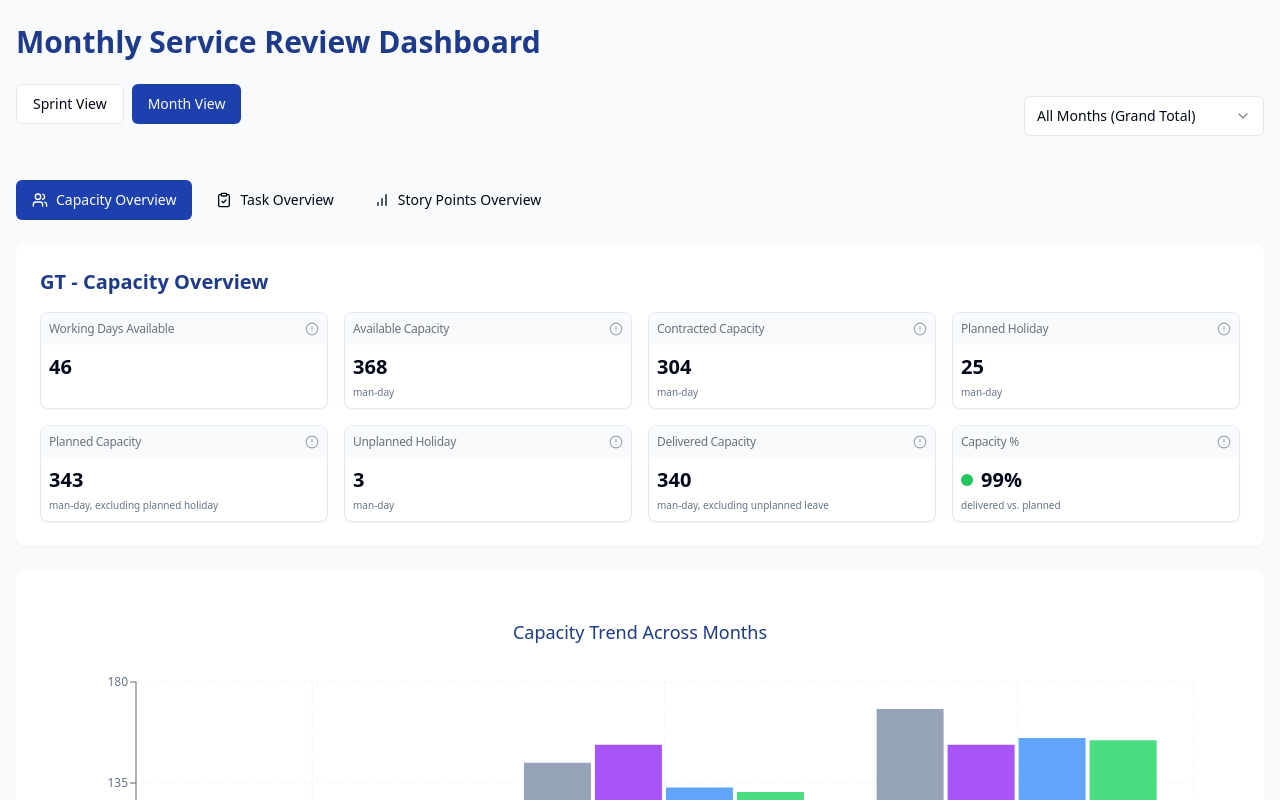
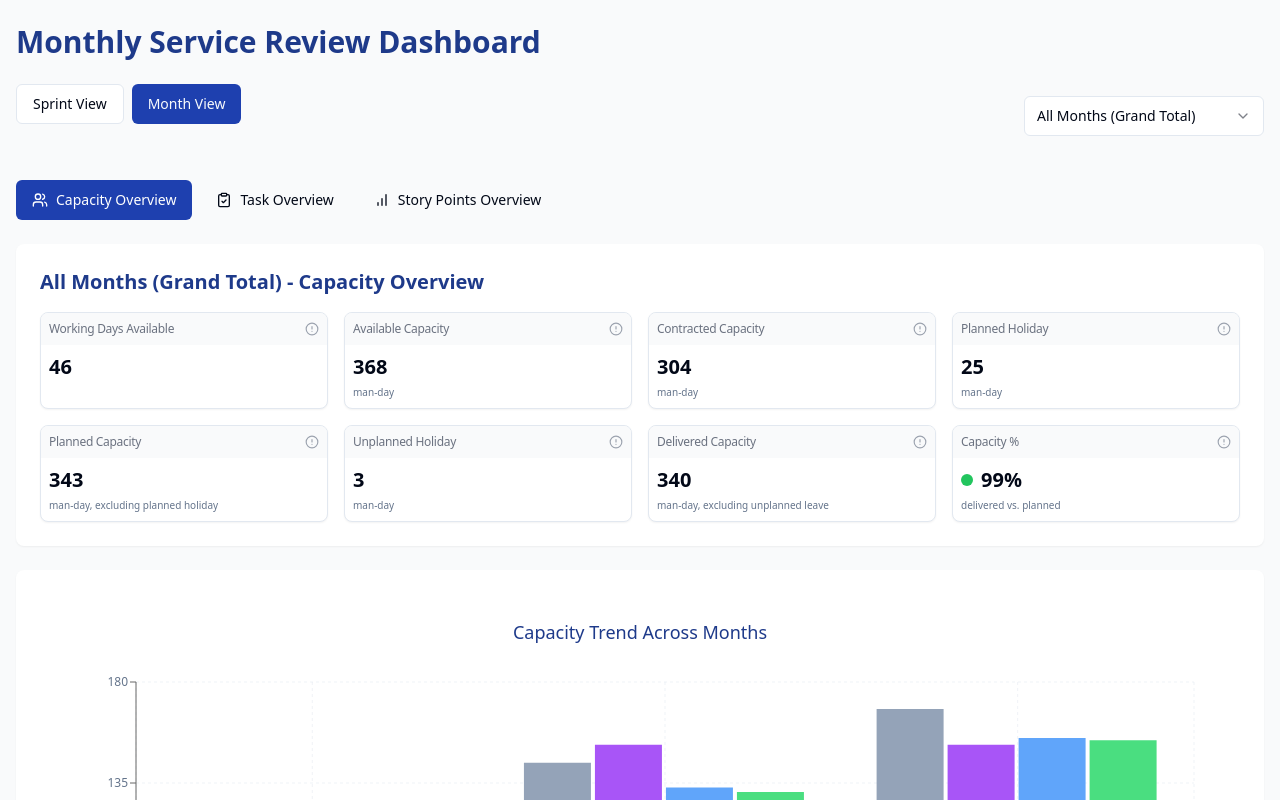
Before and after one commit to ionutlicurici88/adm-monthly-service-review-dashboard, a React (Vite) app: page / in a window 1280 px wide. Shown: the top 800 px of the page. Built offline with nearby package versions, Linux system fonts and the light colour scheme.

Commit message:
Fix: Update overview titles for Grand Total
Update the overview titles to include "Grand Total" when the "All Months" option is selected.

```diff
--- a/src/components/dashboard/MonthCapacityOverview.tsx
+++ b/src/components/dashboard/MonthCapacityOverview.tsx
@@ -9,6 +9,7 @@ interface MonthCapacityOverviewProps {
 const MonthCapacityOverview = ({ data }: MonthCapacityOverviewProps) => {
   const {
     monthName,
+    monthId,
     workingDaysAvailable,
     availableCapacity,
     contractedCapacity,
@@ -19,10 +20,14 @@ const MonthCapacityOverview = ({ data }: MonthCapacityOverviewProps) => {
     capacityPercentage,
   } = data;
 
+  const title = monthId === "grand_total"
+    ? "All Months (Grand Total) - Capacity Overview"
+    : `${monthName} - Capacity Overview`;
+
   return (
     <div className="space-y-4 w-full">
       <h2 className="text-xl font-semibold text-dashboard-blue-dark">
-        {monthName} - Capacity Overview
+        {title}
       </h2>
 
       <div className="grid grid-cols-1 sm:grid-cols-2 lg:grid-cols-4 gap-4">
--- a/src/components/dashboard/StoryPointsOverview.tsx
+++ b/src/components/dashboard/StoryPointsOverview.tsx
@@ -1,4 +1,3 @@
-
 import { StoryPointsOverview as StoryPointsOverviewType } from "@/types/dashboard";
 import StatCard from "./StatCard";
 import StoryPointsTrend from "./StoryPointsTrend";
@@ -31,7 +30,11 @@ const StoryPointsOverview = ({ data, allData = [], excludeFirstSprint = false }:
   const isMonthView = !!monthName;
 
   if (isMonthView) {
-    title = monthName || "Unknown Month";
+    if (monthId === "grand_total") {
+      title = "All Months (Grand Total) - Story Points Overview";
+    } else {
+      title = monthName || "Unknown Month";
+    }
   } else if (sprintNumber === 0) {
     title = "All Sprints (Grand Total)";
   } else if (sprintNumber === -1) {
--- a/src/components/dashboard/TaskOverview.tsx
+++ b/src/components/dashboard/TaskOverview.tsx
@@ -32,7 +32,7 @@ const TaskOverview = ({ data, allData = [] }: TaskOverviewProps) => {
 
   if (isMonthView) {
     if (monthId === "grand_total") {
-      title = "All Months";
+      title = "All Months (Grand Total) - Task Overview";
     } else {
       title = monthName || "Unknown Month";
     }
```
